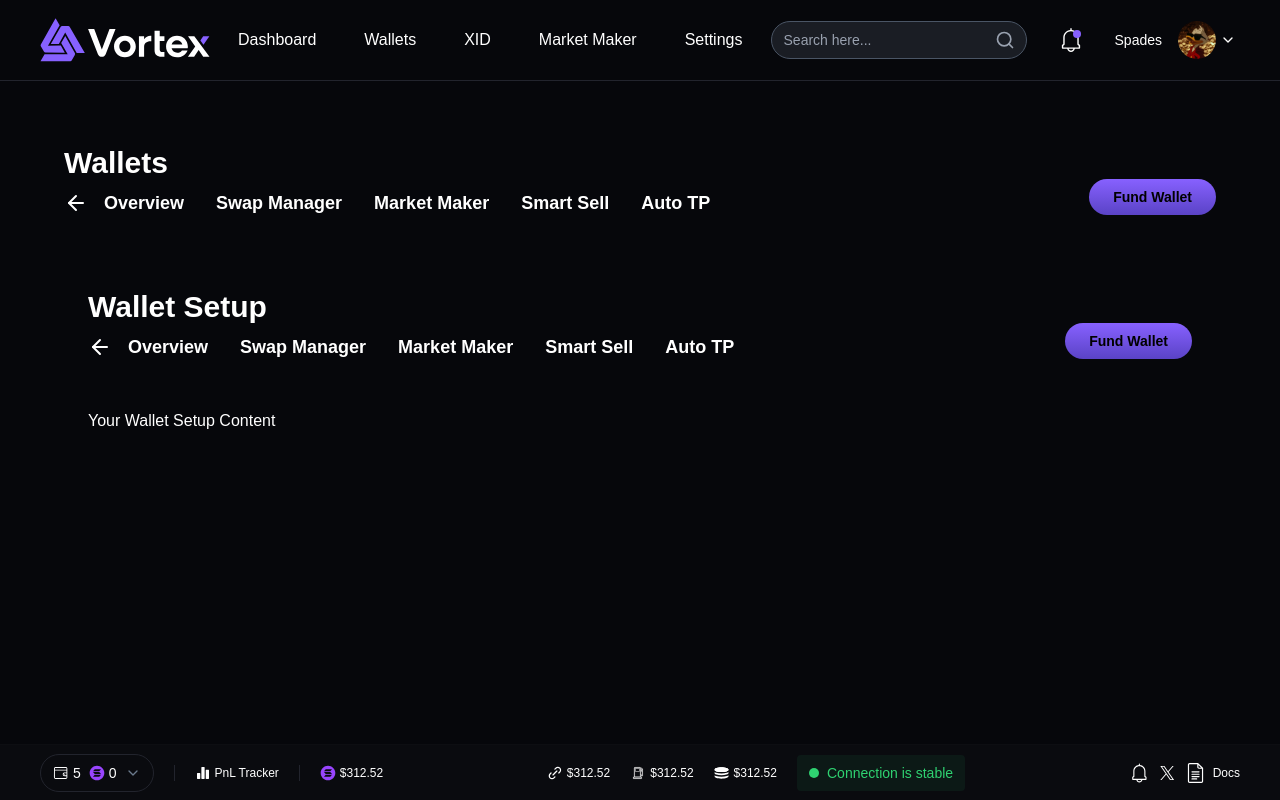
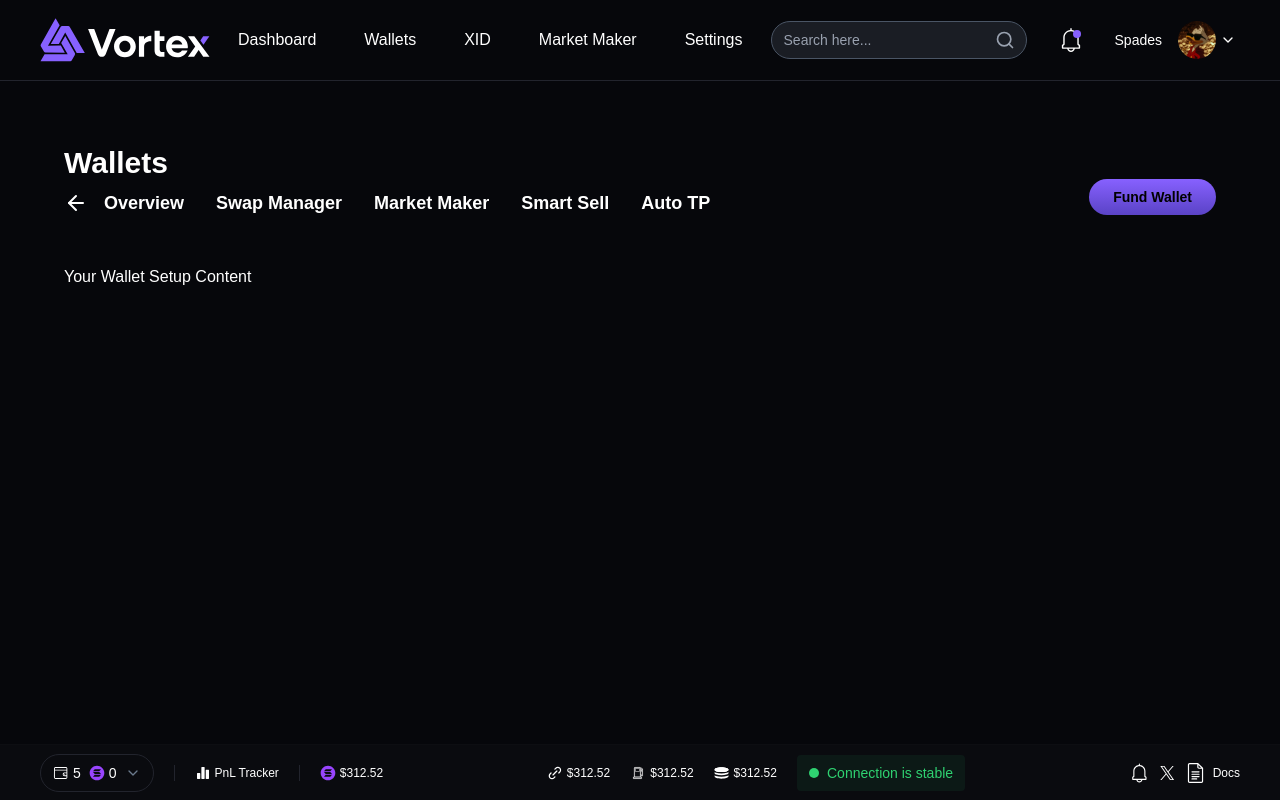
Before and after one commit to JaiKumarSuther/ventor, a Next.js app: page / in a window 1280 px wide. Shown: the top 800 px of the page. Built offline with nearby package versions, Linux system fonts and the light colour scheme.

Commit message:
fixed something

```diff
--- a/app/(MainMenu)/(wallet-setup)/page.tsx
+++ b/app/(MainMenu)/(wallet-setup)/page.tsx
@@ -2,12 +2,9 @@
 "use client";
 
 import React from "react";
-import DashboardLayout from "@/components/ui/DashboardLayout";
 
 export default function WalletSetupPage() {
   return (
-    <DashboardLayout title="Wallet Setup">
       <div>Your Wallet Setup Content</div>
-    </DashboardLayout>
   );
 }
```
